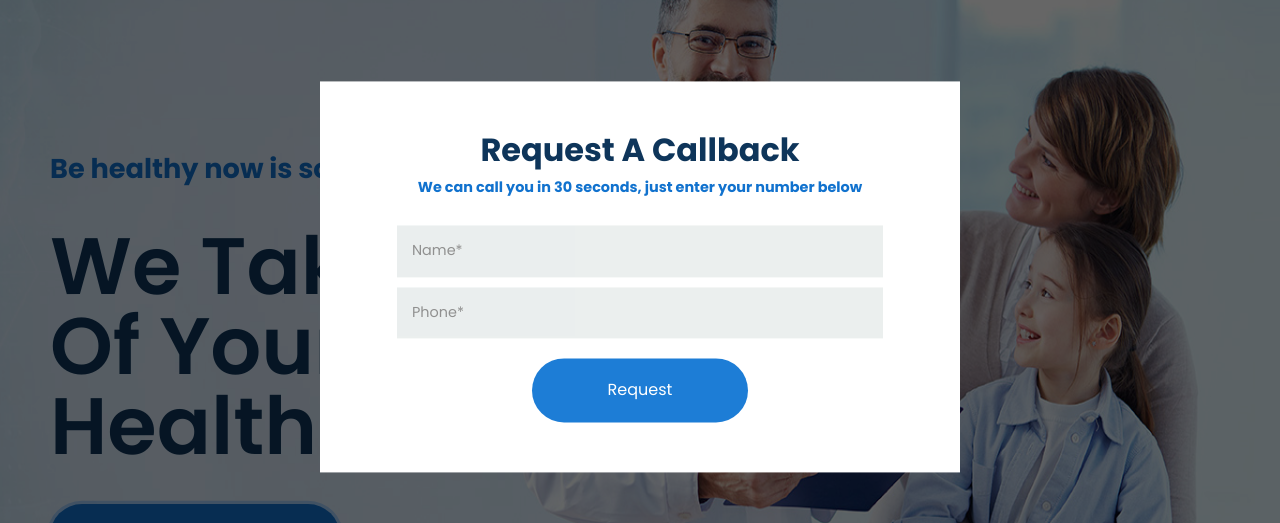
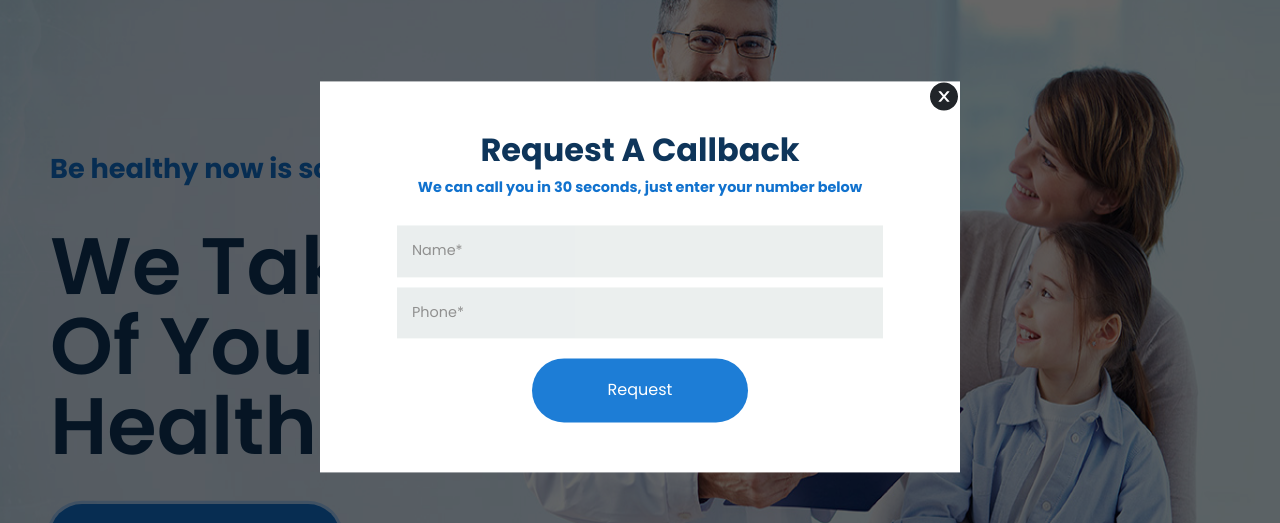
Before and after one commit to vigneshiyergithub/Family-Doctor, a React (Create React App) app: page / in a window 1280 px wide. Both pictures are taken after a click on the button "Request an appointment". Shown: the part 123-646 px from the top of the page. Built offline with nearby package versions, Linux system fonts and the light colour scheme.

Commit message:
working on the modal

```diff
--- a/src/components/Modal.css
+++ b/src/components/Modal.css
@@ -58,6 +58,14 @@
 	color: #fff;
 }
 
+.modal-main i {
+	position: absolute;
+	cursor: pointer;
+	font-size: 2rem;
+	top: -3%;
+	right: 0;
+}
+
 .display-block {
 	display: block;
 }
--- a/src/components/Modal.js
+++ b/src/components/Modal.js
@@ -1,4 +1,5 @@
 import React from 'react';
+import { AiFillCloseCircle } from 'react-icons/ai';
 import './Modal.css';
 
 function Modal({ handleClose, show, children }) {
@@ -8,10 +9,13 @@ function Modal({ handleClose, show, children }) {
 			<form className="modal-main">
 				<h3>Request A Callback</h3>
 				<p>We can call you in 30 seconds, just enter your number below</p>
-				{/* {children} */}
+				{children}
 				<input type="text" placeholder="Name*" />
-				<input type="number" placeholder="Phone*" />
-				<button onClick={handleClose}>Request</button>
+				<input type="text" placeholder="Phone*" />
+				<button>Request</button>
+				<i onClick={handleClose}>
+					<AiFillCloseCircle />
+				</i>
 			</form>
 		</div>
 	);
```
